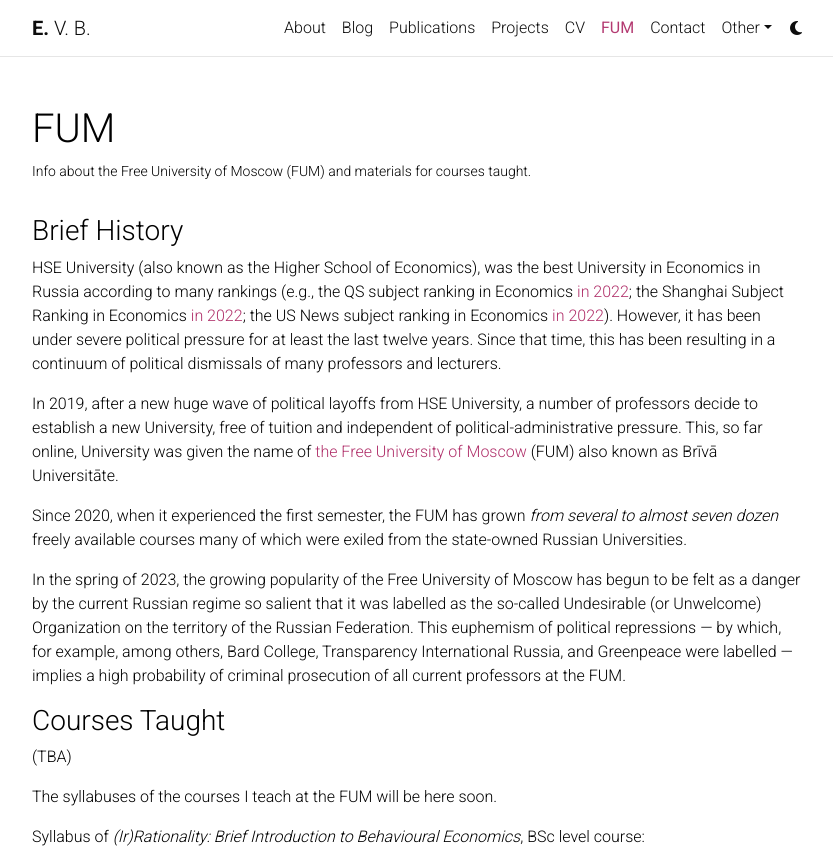
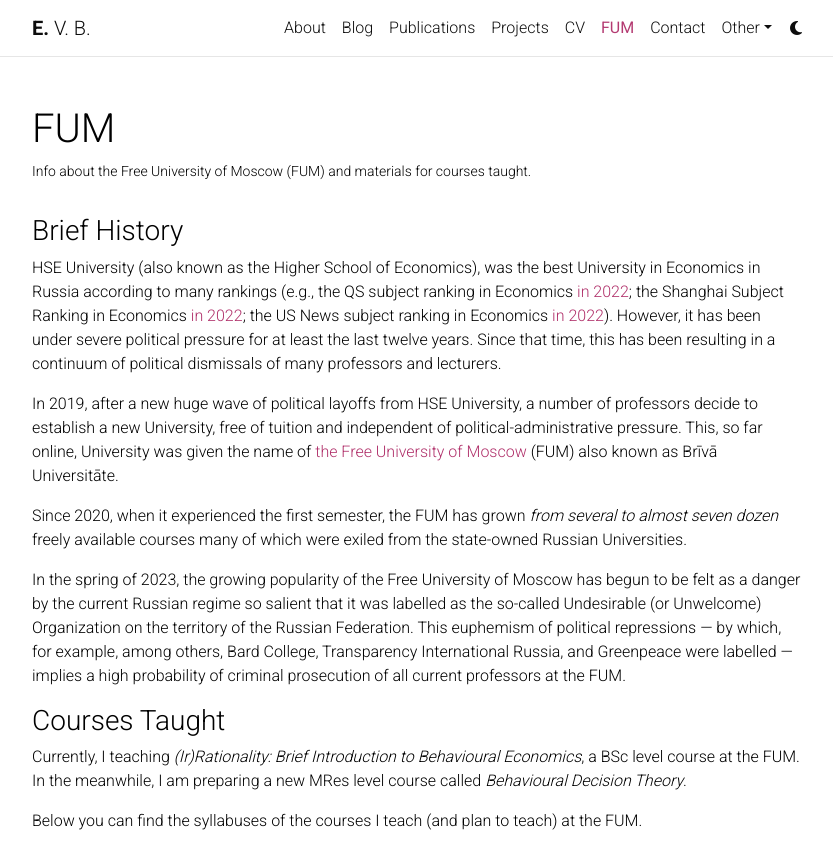
Before and after one commit to egorbronnikov/egorbronnikov.github.io, a Jekyll site: the page built from _pages/teaching.md, in a window 1280 px wide and 1329 px high. Shown: the top 851 px of the window, without its empty margins (223-1056 px from the left). Built offline with Jekyll 4.4.1, drawn with Linux system fonts in a browser that asks for light colours; comment, search, counter and statistics services are not loaded; a style sheet for code colours, icons or effects is not loaded.

Commit message:
Update teaching.md

```diff
--- a/_pages/teaching.md
+++ b/_pages/teaching.md
@@ -23,6 +23,7 @@
 
 ### Courses Taught
 
-(TBA)
+Currently, I teaching _(Ir)Rationality: Brief Introduction to Behavioural Economics_, a BSc level course at the FUM.
+In the meanwhile, I am preparing a new MRes level course called _Behavioural Decision Theory_.
 
-The syllabuses of the courses I teach at the FUM will be here soon.
+Below you can find the syllabuses of the courses I teach (and plan to teach) at the FUM.
```
